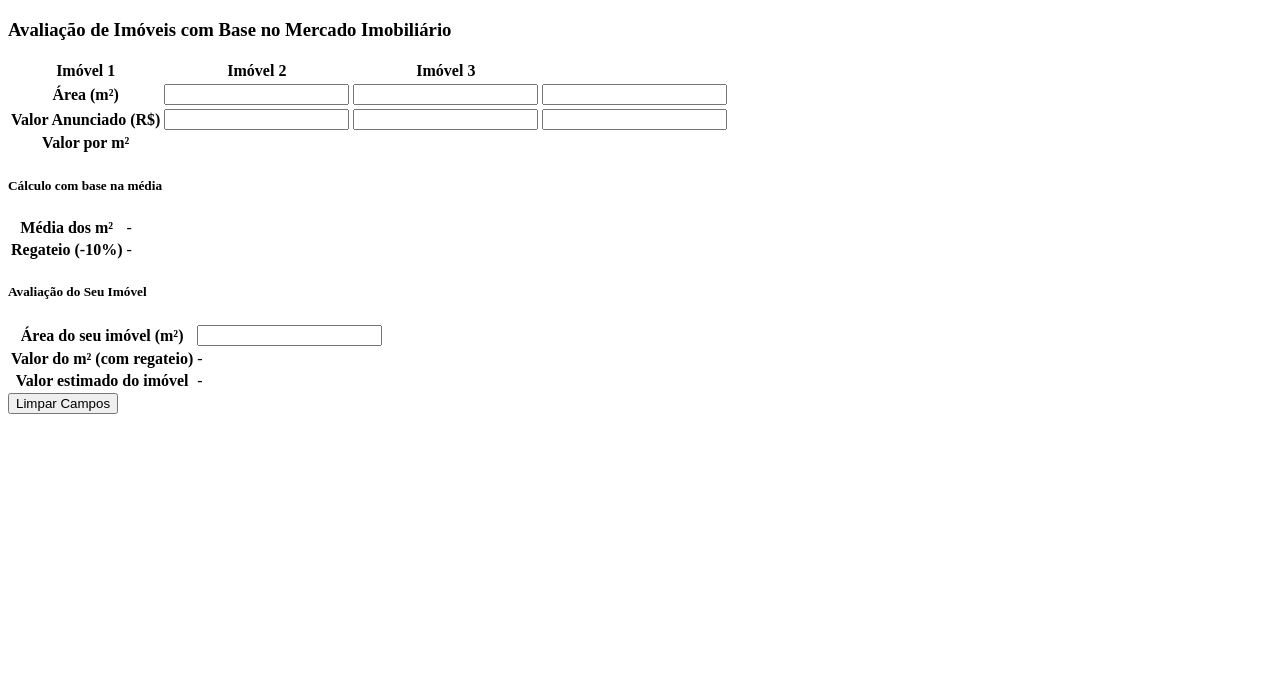
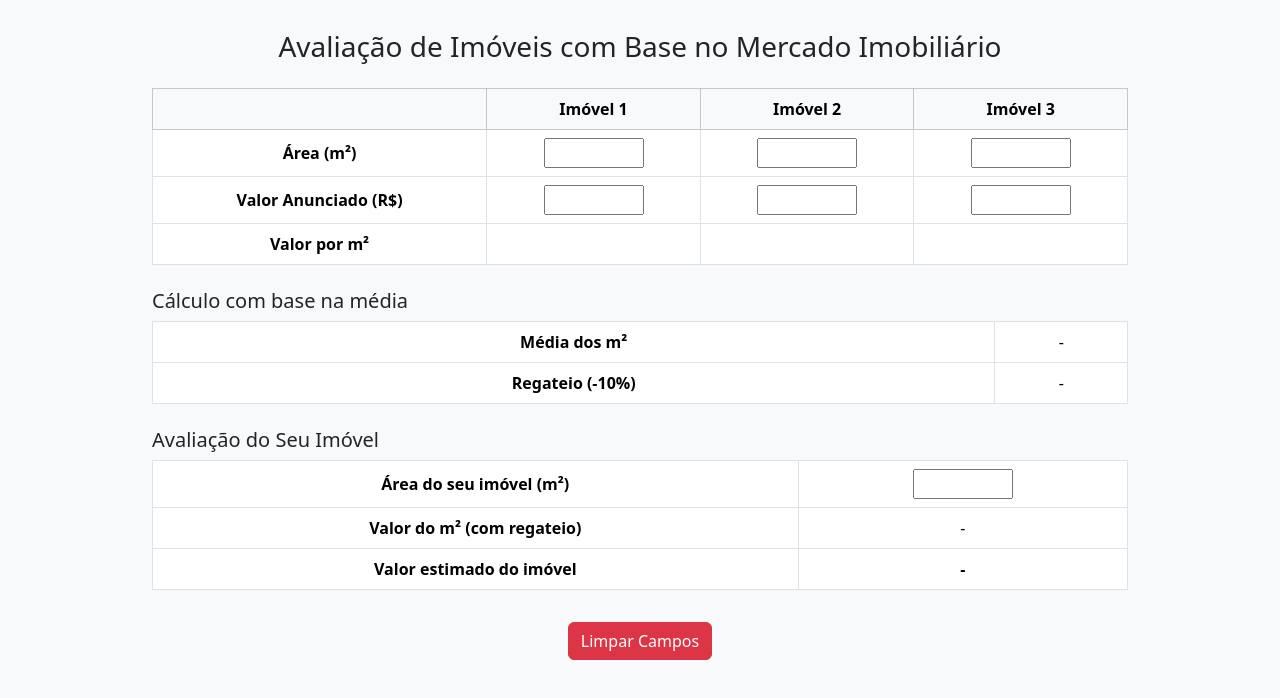
Before and after one commit to jgjefersonluishot/avaliadorDeImoveis, a plain HTML site: page index.html in a window 1280 px wide. Drawn offline with nearby package versions, Linux system fonts and the light colour scheme.

Commit message:
create css e js
Inicio e fim do css, js inicio e add das functions calcular e limpar campos.

```diff
--- a/index.html
+++ b/index.html
@@ -4,7 +4,37 @@
     <meta charset="UTF-8">
     <meta name="viewport" content="width=device-width, initial-scale=1.0">
     <title>Avaliador de Imóveis</title>
+    <link href="https://cdn.jsdelivr.net/npm/bootstrap@5.3.3/dist/css/bootstrap.min.css" rel="stylesheet">
+<style>
+    body{
+        background-color: #f8f9fa;
+    }
+    .container {
+        margin-top: 30px;
+        max-width: 1000px;
+    }
+    th, td{
+        text-align: center;
+        vertical-align: middle;
+    }
+    input[type="number"]{
+        width: 100px;
+    }
+    .highlight{
+        background-color: #e9ecef;
+        font-weight: bold;
+    }
+</style>
+<link rel="manifest" href="manifest.json">
+
+<script>
+    if('serviceWorker' in navigator){
+        navigator.serviceWorker.register('service-worker.js');
+    }
+</script>
+
 </head>
+
 <body>
     <div class="container">
         <h3 class="text-center mb-4">Avaliação de Imóveis com Base no Mercado Imobiliário</h3>
@@ -13,6 +43,7 @@
          <table class="table table-bordered">
             <thead class="table-light">
                 <tr>
+                    <th></th>
                     <th>Imóvel 1</th>
                     <th>Imóvel 2</th>
                     <th>Imóvel 3</th>
@@ -79,5 +110,17 @@
           </div>
     </div>
 
+    <script>
+        function calcular(){
+
+        }
+
+        function limparCampos(){
+
+        }
+
+
+    </script>
+
 </body>
 </html>
```
Also changed, not shown: 1 other file.
